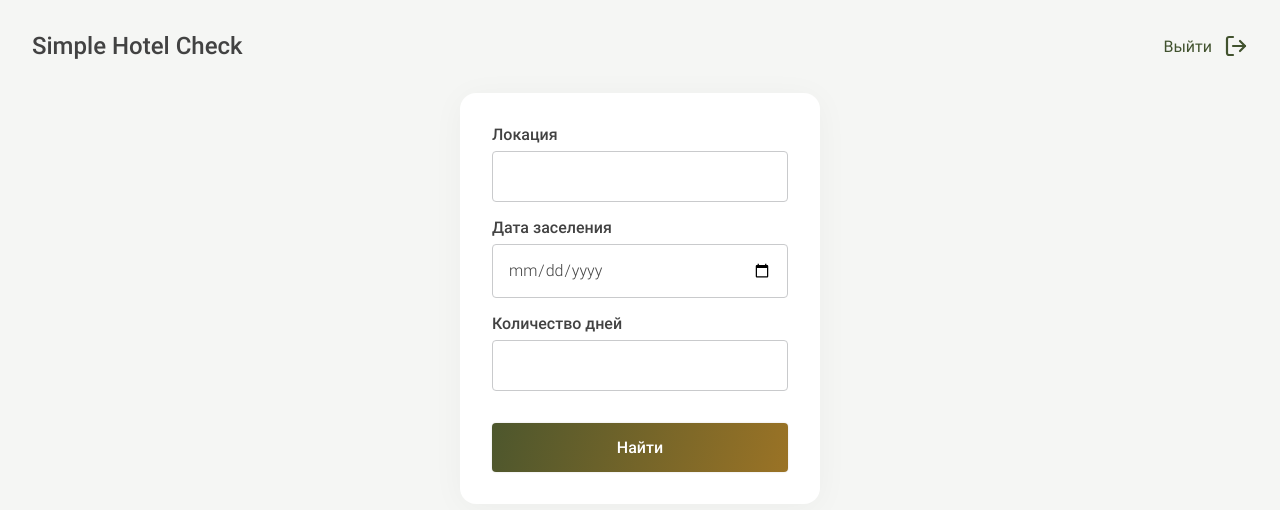
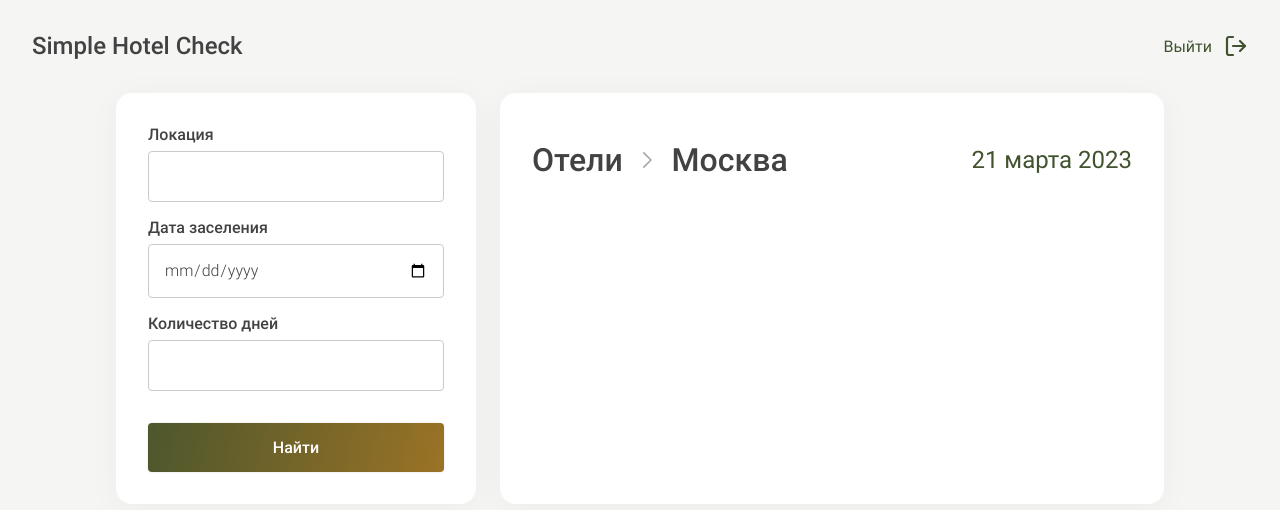
Before and after one commit to Yanabonne/simple-hotel-check, a React (Create React App) app: page /#/hotels in a window 1280 px wide. Shown: the top 510 px of the page. Built offline with nearby package versions, Linux system fonts and the light colour scheme; no server answers.

Commit message:
feat: configure head of the list of hotels

```diff
--- a/src/app/App.js
+++ b/src/app/App.js
@@ -6,8 +6,7 @@ import { getHotels, hotelsCount } from "../store/HotelsSlice";
 import { useSelector, useDispatch } from "react-redux";
 
 function App() {
-  // const [isLoggedIn, setIsLoggedIn] = React.useState(true);
-  const isLoggedIn = true;
+  const [isLoggedIn, setIsLoggedIn] = React.useState(true);
   const hotels = useSelector(hotelsCount);
   const dispatch = useDispatch();
 
--- a/src/index.scss
+++ b/src/index.scss
@@ -9,3 +9,5 @@
 
 @import "./widgets/Header/Header.scss";
 @import "./widgets/HotelSearch/HotelSearch.scss";
+
+@import "./widgets/HotelsList/HotelsList.scss";
--- a/src/pages/HotelsPage/HotelsPage.js
+++ b/src/pages/HotelsPage/HotelsPage.js
@@ -1,6 +1,7 @@
 import React from "react";
 import Header from "../../widgets/Header/Header";
 import HotelsSearch from "../../widgets/HotelSearch/HotelsSearch";
+import HotelsList from "../../widgets/HotelsList/HotelsList";
 
 function HotelsPage() {
   return (
@@ -10,6 +11,7 @@ function HotelsPage() {
         <div className="hotels__container">
           <HotelsSearch />
         </div>
+        <HotelsList />
       </div>
     </>
   );
--- /dev/null
+++ b/src/widgets/HotelsList/HotelsList.js
@@ -0,0 +1,19 @@
+import React from "react";
+import arrow from "../../images/arrow.svg";
+
+function HotelsList() {
+  return (
+    <section className="list">
+      <div className="list__head">
+        <div className="list__city">
+          <p className="list__text">Отели</p>
+          <img className="list__arrow" src={arrow} alt="Стрелочка" />
+          <p className="list__text">Москва</p>
+        </div>
+        <p className="list__date">21 марта 2023</p>
+      </div>
+    </section>
+  );
+}
+
+export default HotelsList;
--- /dev/null
+++ b/src/widgets/HotelsList/HotelsList.scss
@@ -0,0 +1,42 @@
+.list {
+  padding: 48px 32px;
+  box-sizing: border-box;
+  width: 664px;
+  background-color: white;
+  border-radius: 16px;
+  box-shadow: 0px 4px 33px rgba(0, 0, 0, 0.04);
+  display: flex;
+  flex-direction: column;
+  align-items: center;
+}
+
+.list__head {
+  display: flex;
+  flex-direction: row;
+  align-items: center;
+  justify-content: space-between;
+  width: 100%;
+}
+
+.list__city {
+  display: flex;
+  flex-direction: row;
+  gap: 20px;
+  align-items: center;
+}
+
+.list__text {
+  @include robotoMedium(32px);
+  margin: 0;
+}
+
+.list__date {
+  @include robotoRegular(24px);
+  margin: 0;
+  color: $green;
+}
+
+.list__arrow {
+  width: 8.7px;
+  height: 17.3px;
+}
```
Also changed, not shown: src/images/arrow.svg (added).
